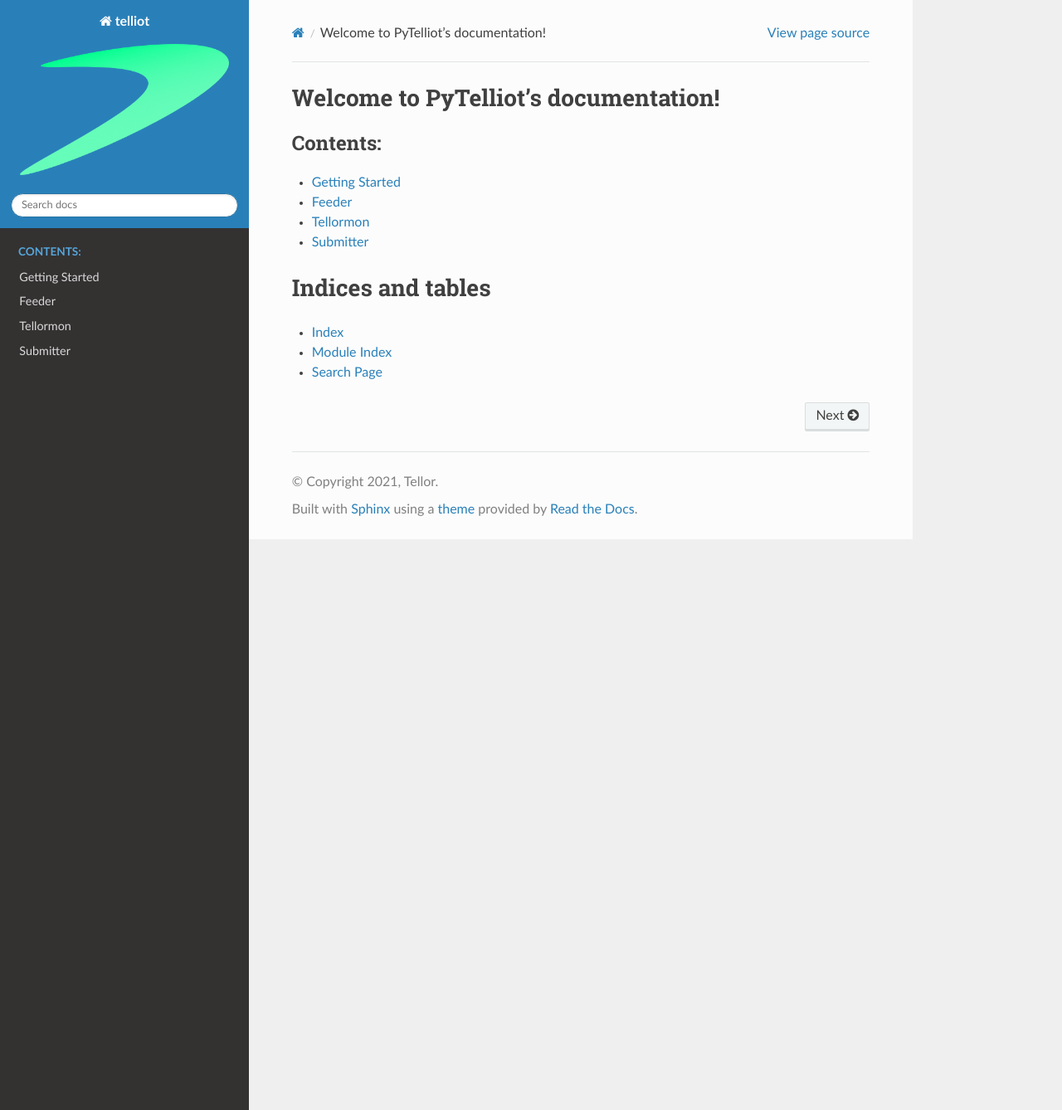
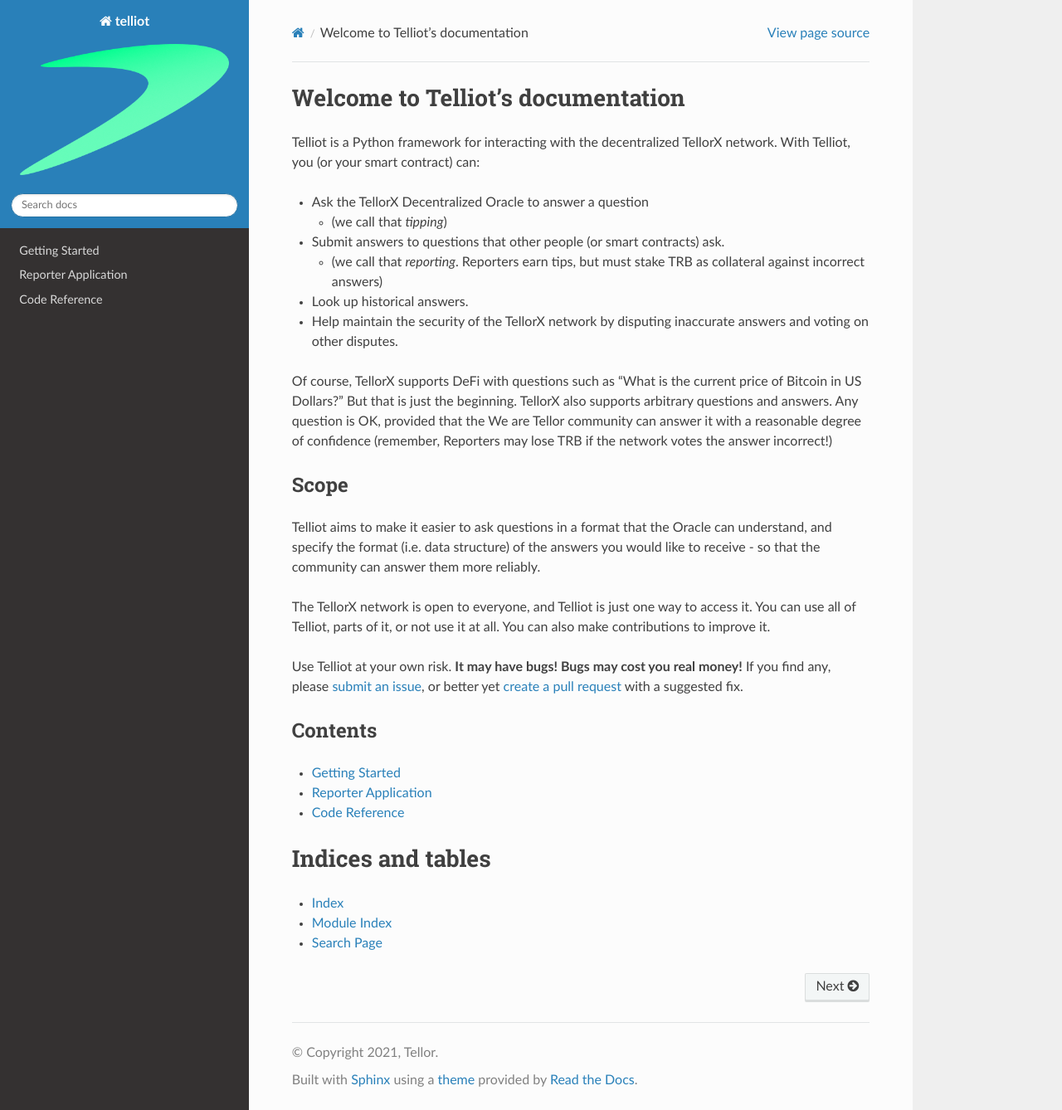
Before and after one commit to tellor-io/telliot-core, a Sphinx documentation site: the page built from docs/source/index.rst, in a window 1280 px wide and 1338 px high. Shown: the whole window at 83% size. Built offline with Sphinx 7.4.7 and the Read the Docs theme 2.0.0, drawn with Linux system fonts in a browser that asks for light colours.

Commit message:
Documentation updates

```diff
--- a/docs/source/conf.py
+++ b/docs/source/conf.py
@@ -29,6 +29,7 @@
 extensions = ['sphinx.ext.autodoc',
               'sphinx.ext.coverage',
               'sphinx.ext.napoleon',
+              'sphinx.ext.autosummary',
               'sphinx_autodoc_typehints',
               'sphinx.ext.viewcode']
 
--- a/docs/source/getting_started.rst
+++ b/docs/source/getting_started.rst
@@ -1,6 +1,5 @@
-Getting Started
-===============
-
+Getting Started (WIP)
+=====================
 
 
 To build project documents:
--- a/docs/source/index.rst
+++ b/docs/source/index.rst
@@ -3,17 +3,65 @@
    You can adapt this file completely to your liking, but it should at least
    contain the root `toctree` directive.
 
-Welcome to PyTelliot's documentation!
-=====================================
+Welcome to Telliot's documentation
+===================================
+
+Telliot is a Python framework for interacting with the decentralized TellorX network.
+With Telliot, you (or your smart contract) can:
+
+- Ask the TellorX Decentralized Oracle to answer a question
+
+  - (we call that *tipping*)
+
+- Submit answers to questions that other people (or smart contracts) ask.
+
+  - (we call that *reporting*.  Reporters earn tips, but must stake TRB
+    as collateral against incorrect answers)
+
+- Look up historical answers.
+
+- Help maintain the security of the TellorX network by disputing inaccurate
+  answers and voting on other disputes.
+
+Of course, TellorX supports DeFi with questions such as "What is the
+current price of Bitcoin in US Dollars?"  But that is just the beginning.
+TellorX also supports arbitrary questions and answers.  Any question is OK, provided
+that the We are Tellor community can answer it with a reasonable
+degree of confidence (remember, Reporters may lose TRB if the network votes
+the answer incorrect!)
+
+Scope
+-----
+
+Telliot aims to make it easier to ask questions in a format that the Oracle
+can understand, and specify the format (i.e. data structure) of the
+answers you would like to receive - so that the community can answer
+them more reliably.
+
+The TellorX network is open to everyone, and Telliot is just
+one way to access it.  You can use all of Telliot, parts of it, or not
+use it at all.  You can also make contributions to improve it.
+
+Use Telliot at your own risk.  **It may have bugs!  Bugs may cost you real money!**
+If you find any, please `submit an issue`_, or better yet `create a pull request`_ with a
+suggested fix.
+
+
+
+.. _submit an issue: https://github.com/tellor-io/pytelliot/issues
+
+.. _create a pull request: https://github.com/tellor-io/pytelliot/pulls
+
+
+Contents
+--------
 
 .. toctree::
    :maxdepth: 1
-   :caption: Contents:
 
-   Getting Started <getting_started.rst>
-   Feeder <feeder.rst>
-   Tellormon <tellormon.rst>
-   Submitter <submitter.rst>
+   Getting Started <getting_started>
+   Reporter Application <reporter_app>
+   Code Reference <code/code>
 
 
 
--- /dev/null
+++ b/docs/source/reporter_app.rst
@@ -0,0 +1,4 @@
+Telliot Reporter Application
+============================
+
+The telliot Reporter Application helps you to submit answers to Oracle Queries :class:`telliot.queries.query.OracleQuery`
--- a/docs/source/submitter.rst
+++ /dev/null
@@ -1,4 +0,0 @@
-Tellor Submitter
-================
-
-The telliot submitter module helps community members provide oracle data.
```
Also changed, not shown: docs/source/code/code.rst (added, +19 -0 lines), docs/source/code/datafeed.rst (added, +24 -0 lines), docs/source/code/queries.rst (added, +46 -0 lines), docs/source/feeder.rst (deleted, +0 -18 lines), docs/source/tellormon.rst (deleted, +0 -7 lines), 8 other files.
